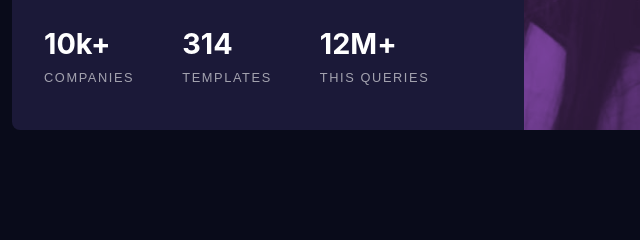
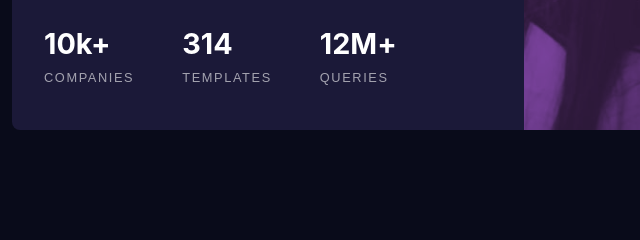
Before and after one commit to davidochoadev/stats-preview-card-component, a website: page index.html in a window 1280 px wide. Shown: the part 483-723 px from the top of the page, 116-756 px from the left. Drawn offline with Linux system fonts and the light colour scheme.

Commit message:
🛠 Fix: This is fixing commit with auto commit

```diff
--- a/index.html
+++ b/index.html
@@ -46,7 +46,7 @@
       </li>
       <li role="listitem">
         <p class="main__stats">12M+
-          <span class="main__stats--description">This queries</span>
+          <span class="main__stats--description">queries</span>
         </p>
       </li>
     </ul>
```
